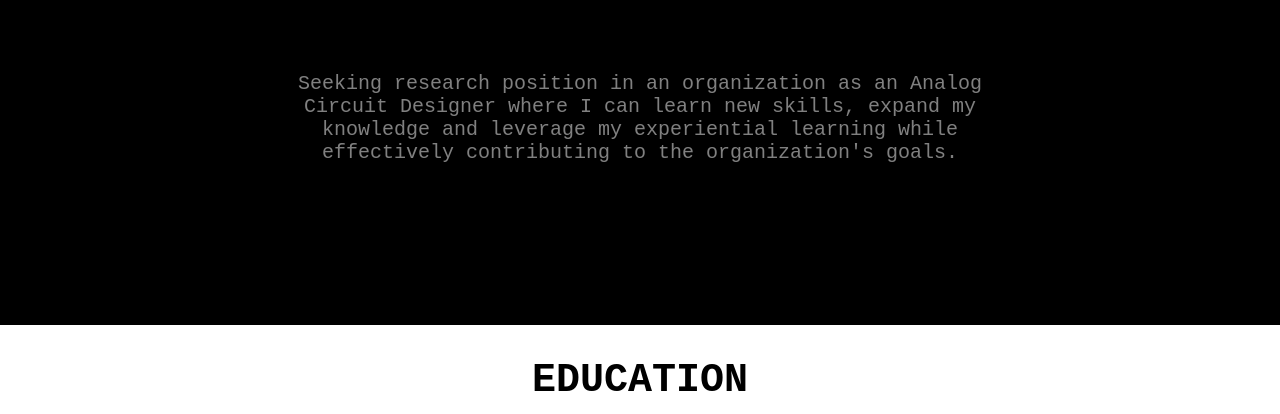
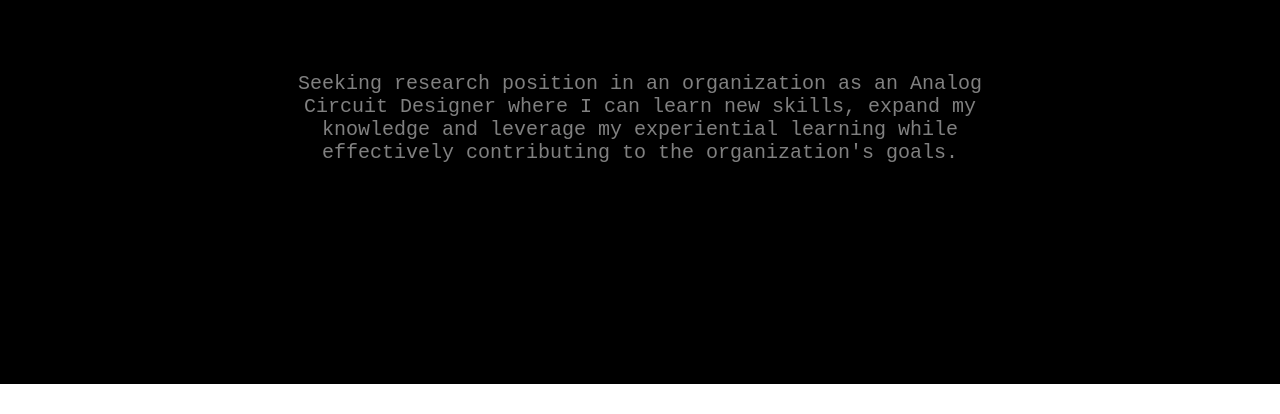
Before and after one commit to Vishalbingi1999/Portfolio_1, a plain HTML site: page index.html in a window 1280 px wide. Shown: the part 375-789 px from the top of the page. Drawn offline with Linux system fonts and the light colour scheme; a web font is replaced by a local one.

Commit message:
height of first container made auto

```diff
--- a/styles.css
+++ b/styles.css
@@ -7,7 +7,9 @@ body {
 .one {
     background-color: black;
     /* position: relative; */
-    height: 700px;
+    height: auto;
+    padding-bottom: 20px;
+
 }
 
 h1 {
```
